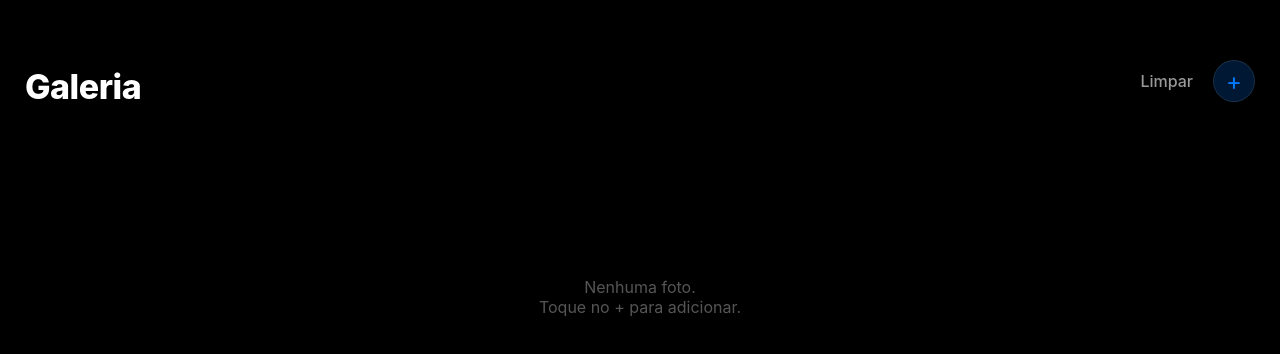
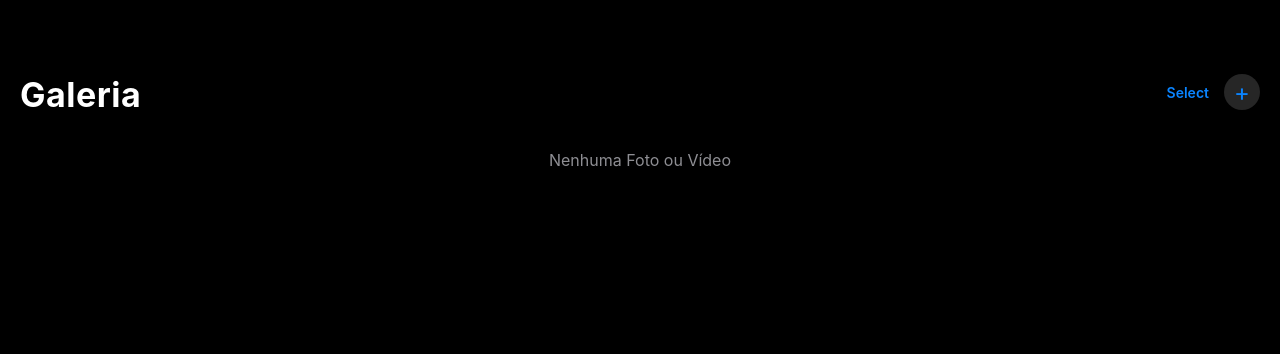
Before and after one commit to luhyzi/test-interface-, a plain HTML site: page index.html in a window 1280 px wide. Drawn offline with Linux system fonts and the light colour scheme.

Commit message:
Atualizar o index.html

```diff
--- a/index.html
+++ b/index.html
@@ -3,133 +3,154 @@
 <head>
     <meta charset="UTF-8">
     <meta name="viewport" content="width=device-width, initial-scale=1.0">
-    <title>Galeria Clean Apple Style</title>
+    <title>Galeria iOS Style</title>
     <style>
+        /* --- CONFIGURAÇÕES GERAIS --- */
         body {
             margin: 0;
             background-color: #000; /* Fundo preto total */
-            font-family: -apple-system, BlinkMacSystemFont, "Segoe UI", Roboto, "Helvetica Neue", Arial, sans-serif;
+            font-family: -apple-system, BlinkMacSystemFont, "SF Pro Display", "Segoe UI", Roboto, sans-serif;
             color: white;
             height: 100vh;
             display: flex;
             flex-direction: column;
+            overflow: hidden; /* Impede a página inteira de rolar, só a galeria rola */
         }
 
-        /* --- O NOVO CABEÇALHO ESTILO APPLE --- */
-        .cabecalho {
-            /* Aumentei o padding superior para ficar mais elegante */
-            padding: 60px 25px 20px 25px;
+        /* --- O CABEÇALHO (A MÁGICA ESTÁ AQUI) --- */
+        .cabecalho-ios {
+            position: absolute; /* Fica fixo no topo, flutuando sobre as fotos */
+            top: 0;
+            left: 0;
+            width: 100%;
+            height: 140px; /* Altura para caber o degradê */
+            z-index: 10; /* Garante que fica por cima das fotos */
 
-            /* O DEGRADÊ ESCURO (O que você marcou na foto)
-               Vai do preto quase sólido (0.8) no topo até transparente (0) embaixo */
-            background: linear-gradient(to bottom, rgba(0, 0, 0, 0.8) 0%, rgba(0, 0, 0, 0) 100%);
+            /* O DEGRADÊ ESCURO QUE VOCÊ PEDIU */
+            /* Vai do preto (0.9) no topo até transparente (0) embaixo */
+            background: linear-gradient(to bottom, rgba(0,0,0,0.9) 0%, rgba(0,0,0,0.6) 40%, rgba(0,0,0,0) 100%);
 
-            /* O DESFOQUE FORTE "ESTILO APPLE" NO CABEÇALHO INTEIRO */
-            backdrop-filter: blur(25px);
-            -webkit-backdrop-filter: blur(25px);
+            /* O DESFOQUE "APPLE" (GLASSMORPHISM) */
+            backdrop-filter: blur(10px);
+            -webkit-backdrop-filter: blur(10px);
 
+            /* Organização dos itens dentro do cabeçalho */
             display: flex;
             justify-content: space-between;
-            align-items: flex-end; /* Alinha os itens na parte de baixo do cabeçalho */
-            position: sticky;
-            top: 0;
-            z-index: 10;
+            align-items: flex-end; /* Alinha tudo na parte de baixo do cabeçalho */
+            padding: 0 20px 20px 20px; /* Espaçamento interno */
+            box-sizing: border-box; /* Garante que o padding não aumente a largura */
+            pointer-events: none; /* Deixa você clicar nas fotos se elas estiverem muito no topo (opcional) */
         }
 
-        /* Título limpo, sem bolha */
-        .titulo-texto {
-            font-size: 34px; /* Fonte maior e mais impactante */
-            font-weight: 800; /* Negrito forte estilo iOS */
-            letter-spacing: -0.5px;
-            /* Removemos qualquer background ou borda aqui */
+        /* Para os botões funcionarem, precisamos reativar os cliques neles */
+        .cabecalho-ios > * {
+            pointer-events: auto;
         }
 
-        /* O Botão Redondo (Mantive pois combina com o estilo) */
-        .btn-add-redondo {
-            width: 40px;
-            height: 40px;
-            border-radius: 50%;
-            background: rgba(0, 122, 255, 0.2); /* Azul bem sutil */
-            backdrop-filter: blur(10px);
-            -webkit-backdrop-filter: blur(10px);
-            border: 1px solid rgba(255, 255, 255, 0.1);
-            color: #007AFF; /* Ícone azul */
-            font-size: 24px;
+        /* TÍTULO GRANDE ESTILO IOS */
+        .titulo-ios {
+            font-size: 34px;
+            font-weight: 700;
+            letter-spacing: 0.5px;
+            text-shadow: 0 2px 10px rgba(0,0,0,0.5); /* Sombra leve para leitura */
+            margin-bottom: 5px;
+        }
+
+        /* ÁREA DOS BOTÕES (DIREITA) */
+        .controles {
             display: flex;
             align-items: center;
-            justify-content: center;
-            cursor: pointer;
-            transition: transform 0.2s;
+            gap: 15px;
+            margin-bottom: 10px;
         }
 
-        .btn-add-redondo:active {
-            transform: scale(0.9);
+        /* BOTÃO DE ADICIONAR (+) */
+        .btn-add-ios {
+            width: 36px;
+            height: 36px;
+            background-color: rgba(255, 255, 255, 0.15); /* Cinza bem transparente */
+            border-radius: 50%;
+            display: flex;
+            justify-content: center;
+            align-items: center;
+            font-size: 24px;
+            color: #0A84FF; /* Azul Apple */
+            cursor: pointer;
+            backdrop-filter: blur(20px);
         }
 
-        /* Botão Limpar discreto */
+        /* Botão de Limpar (Texto simples) */
         .btn-limpar {
-            font-size: 16px;
-            color: rgba(255, 255, 255, 0.6); /* Branco acinzentado */
+            font-size: 14px;
+            color: #0A84FF;
+            font-weight: 600;
             cursor: pointer;
-            margin-right: 20px;
-            font-weight: 500;
         }
 
-        /* Área das fotos */
+        /* --- A ÁREA DE ROLAGEM DAS FOTOS --- */
         .scroll-area {
             flex: 1;
             overflow-y: auto;
-            /* Movemos as fotos um pouco para cima para passarem por baixo do cabeçalho transparente */
-            margin-top: -20px;
-            padding-top: 20px;
+            padding-top: 100px; /* Empurra as primeiras fotos para baixo do cabeçalho */
+            padding-bottom: 40px;
         }
 
+        /* GRADE DE FOTOS */
         .grid-fotos {
             display: grid;
-            grid-template-columns: repeat(3, 1fr);
-            gap: 2px;
+            grid-template-columns: repeat(3, 1fr); /* 3 Colunas igual iPhone */
+            gap: 2px; /* Espacinho mínimo entre fotos */
         }
 
         .foto-container {
             position: relative;
             width: 100%;
-            aspect-ratio: 1 / 1;
-            background-color: #111;
+            aspect-ratio: 1 / 1; /* Quadrado perfeito */
+            background-color: #1c1c1e; /* Cinza escuro de fundo enquanto carrega */
+            overflow: hidden;
         }
 
         .foto {
             width: 100%;
             height: 100%;
             object-fit: cover;
+            transition: transform 0.3s;
+            display: block;
         }
 
-        /* Input escondido */
-        #input-real { display: none; }
+        /* Efeito ao clicar na foto */
+        .foto:active {
+            opacity: 0.8;
+        }
 
-        /* Mensagem se não tiver fotos */
+        /* MENSAGEM DE VAZIO */
         .msg-vazio {
             text-align: center;
-            color: #555;
-            margin-top: 150px;
+            color: #8e8e93;
+            margin-top: 50px;
             font-size: 16px;
         }
+
+        /* Input invisível */
+        #input-real { display: none; }
 
     </style>
 </head>
 <body>
 
-    <div class="cabecalho">
-        <span class="titulo-texto">Galeria</span>
+    <div class="cabecalho-ios">
+        <div class="titulo-ios">Galeria</div>
 
-        <div style="display: flex; align-items: center; padding-bottom: 5px;">
-            <span class="btn-limpar" onclick="limparTudo()">Limpar</span>
-            <div class="btn-add-redondo" onclick="abrirSeletor()">+</div>
+        <div class="controles">
+            <span class="btn-limpar" onclick="limparTudo()">Select</span>
+            <div class="btn-add-ios" onclick="abrirSeletor()">+</div>
         </div>
     </div>
 
     <div class="scroll-area">
         <div id="mensagem-vazio" class="msg-vazio">
-            Nenhuma foto.<br>Toque no + para adicionar.
+            Nenhuma Foto ou Vídeo
         </div>
         <div class="grid-fotos" id="grid">
             </div>
@@ -138,34 +159,50 @@
     <input type="file" id="input-real" accept="image/*" onchange="salvarFoto(this)">
 
     <script>
-        // (O JAVASCRIPT É EXATAMENTE O MESMO, NÃO MUDOU NADA NA LÓGICA)
+        /* --- JAVASCRIPT (LÓGICA) --- */
         const grid = document.getElementById('grid');
         const msgVazio = document.getElementById('mensagem-vazio');
 
-        window.onload = function() { carregarFotosSalvas(); };
-        function abrirSeletor() { document.getElementById('input-real').click(); }
+        // Carrega fotos ao abrir
+        window.onload = function() {
+            carregarFotosSalvas();
+        };
 
+        function abrirSeletor() {
+            document.getElementById('input-real').click();
+        }
+
+        // Salva a foto na memória do navegador
         function salvarFoto(input) {
             if (input.files && input.files[0]) {
                 const arquivo = input.files[0];
                 const leitor = new FileReader();
+
                 leitor.onload = function(e) {
                     const fotoBase64 = e.target.result;
                     try {
                         let fotosAntigas = JSON.parse(localStorage.getItem('minhasFotosLuiz')) || [];
-                        fotosAntigas.push(fotoBase64);
+                        // Adiciona no começo (unshift) para a foto nova aparecer no topo
+                        fotosAntigas.unshift(fotoBase64);
                         localStorage.setItem('minhasFotosLuiz', JSON.stringify(fotosAntigas));
-                        adicionarNaTela(fotoBase64);
+
+                        // Recarrega a grade
+                        carregarFotosSalvas();
+
                     } catch (erro) {
-                        alert("Memória cheia! Limpe algumas fotos.");
+                        alert("Memória cheia! Clique em 'Select' para limpar.");
                     }
                 }
                 leitor.readAsDataURL(arquivo);
             }
         }
 
+        // Mostra as fotos na tela
         function carregarFotosSalvas() {
             const fotosSalvas = JSON.parse(localStorage.getItem('minhasFotosLuiz')) || [];
+
+            grid.innerHTML = ''; // Limpa antes de reconstruir
+
             if (fotosSalvas.length === 0) {
                 msgVazio.style.display = 'block';
             } else {
@@ -177,18 +214,20 @@
         }
 
         function adicionarNaTela(imagemSrc) {
-            msgVazio.style.display = 'none';
             const div = document.createElement('div');
             div.className = 'foto-container';
+
             const img = document.createElement('img');
             img.src = imagemSrc;
             img.className = 'foto';
+
             div.appendChild(img);
             grid.appendChild(div);
         }
 
+        // Limpar tudo
         function limparTudo() {
-            if(confirm("Apagar todas as fotos?")) {
+            if(confirm("Deseja apagar todas as fotos da galeria?")) {
                 localStorage.removeItem('minhasFotosLuiz');
                 location.reload();
             }
```
